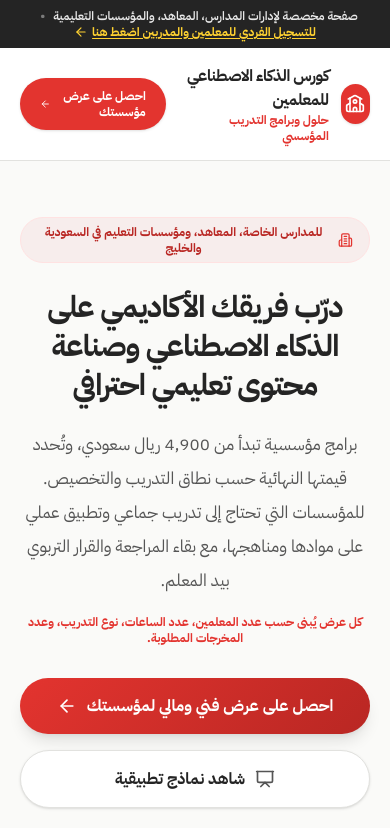
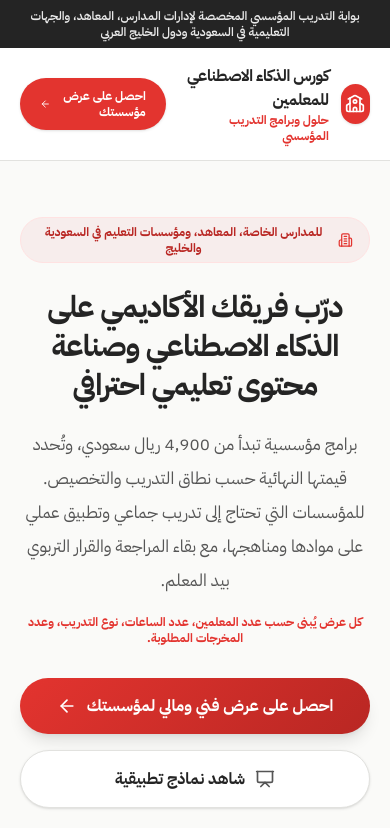
Before and after one commit to fhrrutedf/notebooklm-course-landing, a Next.js app: page /schools in a window 390 px wide. Shown: the top 828 px of the page. Built offline with nearby package versions, Linux system fonts and the light colour scheme.

Commit message:
feat(schools): completely remove links and references to individuals page

```diff
--- a/src/app/schools/SchoolsClient.tsx
+++ b/src/app/schools/SchoolsClient.tsx
@@ -588,17 +588,9 @@ export default function SchoolsClient() {
         fontFamily: 'var(--font-ibm-plex-sans-arabic), sans-serif',
       }}
     >
-      {/* شريط الإعلان والتنقل العلوي للعودة إلى صفحة الأفراد */}
+      {/* شريط الإعلان والتنقل العلوي للمؤسسات */}
       <div className="bg-[#242424] px-4 py-2 text-center text-xs md:text-sm font-semibold text-white/90">
-        <span>صفحة مخصصة لإدارات المدارس، المعاهد، والمؤسسات التعليمية</span>
-        <span className="mx-2 text-white/40">•</span>
-        <Link
-          href="/"
-          className="inline-flex items-center gap-1 font-bold text-amber-300 hover:text-white transition underline underline-offset-2"
-        >
-          <span>للتسجيل الفردي للمعلمين والمدربين اضغط هنا</span>
-          <ArrowLeft className="h-3.5 w-3.5" />
-        </Link>
+        <span>بوابة التدريب المؤسسي المخصصة لإدارات المدارس، المعاهد، والجهات التعليمية في السعودية ودول الخليج العربي</span>
       </div>
 
       {/* شريط التنقل الرئيسي */}
@@ -625,12 +617,6 @@ export default function SchoolsClient() {
           </div>
 
           <div className="flex items-center gap-3">
-            <Link
-              href="/"
-              className="hidden text-sm font-bold text-[#555555] hover:text-[#242424] sm:inline-block transition"
-            >
-              صفحة الأفراد
-            </Link>
             <a
               href="#training-types"
               className="hidden text-sm font-bold text-[#555555] hover:text-[#242424] md:inline-block transition"
@@ -1360,7 +1346,7 @@ export default function SchoolsClient() {
                   مدرب في أدوات الذكاء الاصطناعي وزيادة الإنتاجية — سوريا
                 </p>
                 <p className="text-[16px] md:text-[17px] leading-[2] text-[#555555] mb-5">
-                  مدرب وخبير متخصص في أدوات الذكاء الاصطناعي، يعمل على تحويل التقنيات الحديثة إلى حلول عملية قابلة للتطبيق للأفراد والشركات والمؤسسات التعليمية. يجمع بين التدريب، البحث، تصميم المحتوى، وتطوير حلول الأتمتة، مع تركيز على جعل الذكاء الاصطناعي مفهومًا وقابلًا للاستخدام وموجهاً لخدمة العملية التعليمية.
+                  مدرب وخبير متخصص في أدوات الذكاء الاصطناعي، يعمل على تحويل التقنيات الحديثة إلى حلول عملية قابلة للتطبيق للمعلمين والمؤسسات التعليمية والجهات الأكاديمية. يجمع بين التدريب، البحث، تصميم المحتوى، وتطوير حلول الأتمتة، مع تركيز على جعل الذكاء الاصطناعي مفهومًا وقابلًا للاستخدام وموجهاً لخدمة العملية التعليمية.
                 </p>
 
                 {/* اقتباس */}
@@ -1941,10 +1927,6 @@ export default function SchoolsClient() {
             © {new Date().getFullYear()} — كورس الذكاء الاصطناعي للمعلمين · برامج التدريب المؤسسي
           </div>
           <div className="flex items-center gap-4">
-            <Link href="/" className="underline hover:text-[#242424]">
-              صفحة التسجيل الفردي للمعلمين
-            </Link>
-            <span>•</span>
             <Link href="/schools/results" className="underline hover:text-[#242424]">
               نماذج مخرجات المؤسسات
             </Link>
--- a/src/app/schools/results/SchoolsResultsClient.tsx
+++ b/src/app/schools/results/SchoolsResultsClient.tsx
@@ -631,10 +631,6 @@ export default function SchoolsResultsClient() {
         <Link href="/schools" className="underline hover:text-[#E3342F]">
           صفحة المؤسسات الرئيسية
         </Link>
-        <span className="mx-2 text-white/40">·</span>
-        <Link href="/" className="underline hover:text-[#E3342F]">
-          صفحة التسجيل الفردي
-        </Link>
       </footer>
     </main>
   )
```
